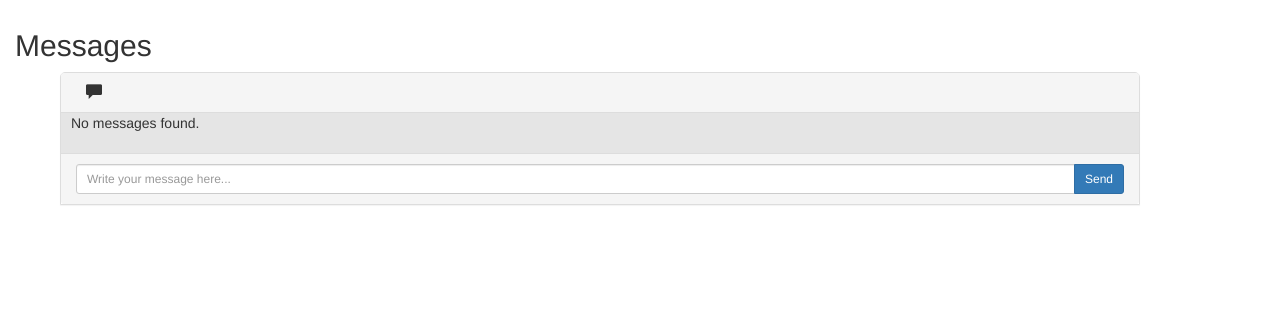
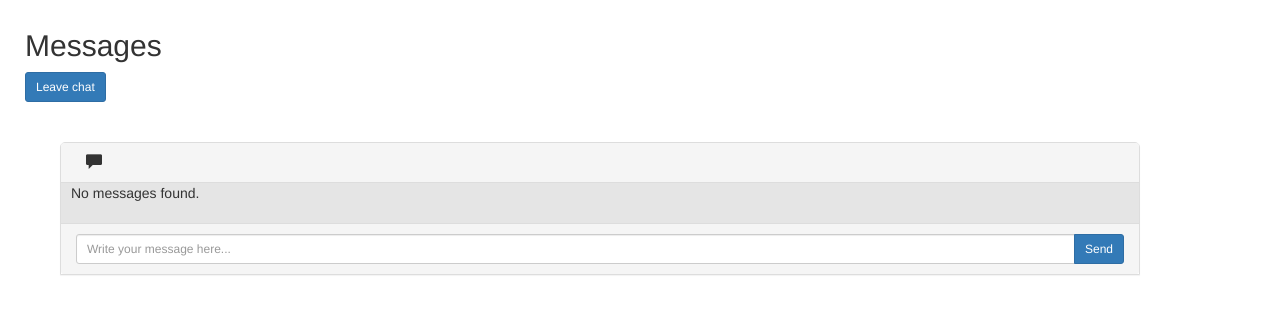
Before and after one commit to Messengr/Messengr, a Flask app: template SearchableEncryptedMessagingApp/templates/chat.html in a window 1280 px wide. Shown: the part 51-365 px from the top of the page. Run offline with Flask 2, Linux system fonts and the light colour scheme; the template is opened without the code that fills it, so the values that code supplies are empty; some libraries are stand-ins or nearby versions; some web fonts are replaced.

Commit message:
Real-time messaging now working (using flask_socketio).

```diff
--- a/SearchableEncryptedMessagingApp/app.py
+++ b/SearchableEncryptedMessagingApp/app.py
@@ -3,12 +3,14 @@ import sqlite3
 import bcrypt
 
 from flask import Flask, jsonify, make_response, redirect, render_template, request, session, url_for
+from flask_socketio import SocketIO, join_room, leave_room, send, emit
 
 import settings
 import db
 
 app = Flask(__name__)
 app.config.from_object(settings)
+socketio = SocketIO(app)
 
 DB = db.setup(app.config['DATABASE'])
 
@@ -99,10 +101,11 @@ def create_user():
 def logout():
     session.pop('logged_in', None)
     session.pop('user', None)
-    return redirect(url_for('home'))
+    session.pop('chat_id', None)
+    return redirect(url_for('login'))
 
 
-@app.route('/chat/<int:id>', methods=['GET', 'POST'])
+@app.route('/chat/<int:id>')
 def chat(id):
     # Check that user is logged in
     if 'logged_in' not in session or 'user' not in session:
@@ -114,19 +117,63 @@ def chat(id):
     if not chat or (user_id != chat['user1_id'] and user_id != chat['user2_id']):
         return make_response(jsonify({'error': 'Not found'}), 404)
     chat_id = chat['id']
+    session['chat_id'] = chat_id
     # Get the 'other' user in the chat
     other_userid = chat['user1_id']
     other_username = chat['user1_name']
     if user_id == chat['user1_id']:
         other_userid = chat['user2_id']
         other_username = chat['user2_name']
-    # If POST, new message has been sent
-    if request.method == 'POST':
-        message = request.form['message']
-        DB.add_message(message, user_id, username, other_userid, other_username, chat_id)
-        return redirect(url_for('chat', id=chat_id))
     messages = DB.get_chat_messages(id)
     return render_template('chat.html', chat_id=chat_id, messages=messages, user=user_id, other_user=other_username)
+
+
+@socketio.on('joined', namespace='/chat')
+def joined(data):
+    """Sent by clients when they enter a chat.
+    A status message is broadcast to all people in the chat."""
+    username = session['user']['username']
+    chat_id = session['chat_id']
+    join_room(chat_id)
+    emit('username', {'username': username}, room=request.sid)
+    emit('status', {'msg': username + ' has entered the room.'}, room=chat_id)
+
+
+@socketio.on('new_message', namespace='/chat')
+def new_message(data):
+    """Sent by a client when the user entered a new message.
+    The message is sent to both people in the chat."""
+    message = data['msg']
+    user_id = session['user']['id']
+    username = session['user']['username']
+    chat_id = session['chat_id']
+    chat = DB.get_chat(chat_id)
+    # Get the 'other' user in the chat
+    other_userid = chat['user1_id']
+    other_username = chat['user1_name']
+    if user_id == chat['user1_id']:
+        other_userid = chat['user2_id']
+        other_username = chat['user2_name']
+    # Insert into DB
+    msg_id = DB.add_message(message, user_id, username, other_userid, other_username, chat_id)
+    msg = DB.get_message(msg_id)
+    if len(msg) != 1:
+        print "Error"
+        return
+    msg = msg[0]
+    emit('message', {
+        'sender': msg['sender_username'],
+        'msg': msg['message'],
+        'dt': msg['dt']
+    }, room=chat_id)
+
+
+@socketio.on('left', namespace='/chat')
+def left(data):
+    """Sent by clients when they leave a chat.
+    A status message is broadcast to both people in the chat."""
+    leave_room(session['chat_id'])
+    session['chat_id'] = None
 
 
 # # RESTful routing (serves JSON to provide an external API)
@@ -178,4 +225,4 @@ if __name__ == '__main__':
         except sqlite3.OperationalError:
             print "Couldn't execute the SQL, exiting..."
             raise
-    app.run(host='0.0.0.0', debug=True)
+    socketio.run(app)
--- a/SearchableEncryptedMessagingApp/requirements.txt
+++ b/SearchableEncryptedMessagingApp/requirements.txt
@@ -2,9 +2,12 @@ bcrypt==2.0.0
 cffi==1.6.0
 coverage==4.0.3
 Flask==0.10.1
+Flask-SocketIO==2.2
 itsdangerous==0.24
 Jinja2==2.8
 MarkupSafe==0.23
 pycparser==2.14
+python-engineio==0.9.0
+python-socketio==1.2
 six==1.10.0
 Werkzeug==0.11.9
--- /dev/null
+++ b/SearchableEncryptedMessagingApp/static/scripts/chat.js
@@ -0,0 +1,99 @@
+// Useful format function
+if (!String.format) {
+  String.format = function(format) {
+    var args = Array.prototype.slice.call(arguments, 1);
+    return format.replace(/{(\d+)}/g, function(match, number) {
+      return typeof args[number] != 'undefined'
+        ? args[number]
+        : match
+      ;
+    });
+  };
+}
+
+$(document).ready(function(){
+    // Scroll to bottom
+    $("#chat_base").scrollTop($("#chat_base")[0].scrollHeight);
+
+    var socket;
+    var current_username;
+
+    socket = io.connect('http://' + document.domain + ':' + location.port + '/chat');
+    socket.on('connect', function() {
+        socket.emit('joined', {});
+    });
+    socket.on('username', function(data) {
+        // Cache current user's name
+        current_username = data['username'];
+    });
+    socket.on('status', function(data) {
+        alert(data['msg']);
+    });
+    socket.on('message', function(data) {
+        var msg = data['msg'];
+        var username = data['sender'];
+        var dt = data['dt'];
+        var new_message;
+        if (current_username == username) {
+            new_message = newSenderMessage(msg, username, dt);
+        }
+        else {
+            new_message = newReceiverMessage(msg, username, dt);
+        }
+        $("#chat_base").append(new_message);
+        $("#chat_base").scrollTop($("#chat_base")[0].scrollHeight);
+    });
+
+    $("#message").keyup(function(event){
+        if(event.keyCode == 13){
+            $("#send_message").click();
+        }
+    });
+    $("#send_message").click(function() {
+        var message = $('#message').val();
+        if (message === '') {
+            return;
+        }
+        // Clear message box
+        $('#message').val('');
+        // Send message to server
+        socket.emit('new_message', {msg: message});
+    });
+    $('#leaveChat').click(function (url) {
+        socket.emit('left', {}, function() {
+            socket.disconnect();
+            // Go back to the login page
+            window.location.href = "/";
+        });
+    });
+
+    function newSenderMessage(msg, username, dt) {
+        var message = "<div class='row msg_container base_sent'>" +
+                    "<div class='col-md-10 col-xs-10'>" +
+                    "<div class='messages msg_sent'>" +
+                    "<p class='text-warning'>{0}</p>" +
+                    "<time datetime='{2}' class=''>{1} • {2}</time>" +
+                    "</div>" +
+                    "</div>" +
+                    "<div class='col-md-2 col-xs-2 avatar'>" +
+                    "<img src='http://www.bitrebels.com/wp-content/uploads/2011/02/Original-Facebook-Geek-Profile-Avatar-1.jpg' height='100' width='100' class='img-responsive'>" +
+                    "</div>" +
+                    "</div>";
+        return String.format(message, msg, username, dt);
+    };
+
+    function newReceiverMessage(msg, username, dt) {
+        var message = "<div class='row msg_container base_receive'>" +
+                "<div class='col-md-2 col-xs-2 avatar'>" +
+                "<img src='http://www.bitrebels.com/wp-content/uploads/2011/02/Original-Facebook-Geek-Profile-Avatar-1.jpg' height='100' width='100' class='img-responsive'>" +
+                "</div>" +
+                "<div class='col-md-10 col-xs-10'>" +
+                "<div class='messages msg_receive'>" +
+                "<p class='text-warning'>{0}</p>" +
+                "<time datetime='{2}' class=''>{1} • {2}</time>" +
+                "</div>" +
+                "</div>" +
+                "</div>";
+        return String.format(message, msg, username, dt);
+    };
+});
--- a/SearchableEncryptedMessagingApp/templates/chat.html
+++ b/SearchableEncryptedMessagingApp/templates/chat.html
@@ -1,13 +1,23 @@
 {% extends "main.html" %}
 
 {% block title %}Test Message App | Home{% endblock %}
+
+{% block extra_js %}
+<script src="{{ url_for('static', filename='scripts/chat.js') }}"></script>
+{% endblock%}
 
 {% block content %}
 
     <div class="container">
 
-        <h2>Messages</h2>
-        <div class="row chat-window col-xs-5 col-md-12" id="chat_window_1" style="margin-left:10px;">
+        <div class="row" style="margin-left:10px;">
+            <h2>Messages</h2>
+            <button class="btn btn-primary btn-sm" id="leaveChat">Leave chat</button>
+        </div>
+
+        <br><br>
+
+        <div class="row chat-window col-xs-5 col-md-12" style="margin-left:10px;">
             <div class="col-xs-12 col-md-12">
                 <div class="panel panel-default">
                     <div class="panel-heading top-bar">
@@ -16,7 +26,7 @@
 
                         </div>
                     </div>
-                    <div class="panel-body msg_container_base">
+                    <div class="panel-body msg_container_base" id="chat_base">
                         {% if messages %}
                             {% for m in messages %}
                                 {% if m.sender_id == user %}
@@ -40,7 +50,7 @@
                                         <div class="col-md-10 col-xs-10">
                                             <div class="messages msg_receive">
                                                 <p class="text-warning">{{ m.message }}</p>
-                                                <time datetime="{ m.dt }}" class="">{{ m.sender_username }} • {{ m.dt }}</time>
+                                                <time datetime="{{ m.dt }}" class="">{{ m.sender_username }} • {{ m.dt }}</time>
                                             </div>
                                         </div>
                                     </div>
@@ -51,13 +61,11 @@
                         {% endif %}
                     </div>
                     <div class="panel-footer">
-                        <form action="{{ url_for('chat', id=chat_id) }}" method="post">
-                            <div class="input-group">
-                                <input id="message" name="message" type="text" class="form-control input-sm chat_input" placeholder="Write your message here..."> <span class="input-group-btn">
-                                <button class="btn btn-primary btn-sm" type="submit" id="btn-chat">Send</button>
-                                </span>
-                            </div>
-                        </form>
+                        <div class="input-group">
+                            <input id="message" name="message" type="text" class="form-control input-sm chat_input" placeholder="Write your message here..."> <span class="input-group-btn">
+                            <button class="btn btn-primary btn-sm" type="submit" id="send_message">Send</button>
+                            </span>
+                        </div>
                     </div>
                 </div>
             </div>
--- a/SearchableEncryptedMessagingApp/templates/main.html
+++ b/SearchableEncryptedMessagingApp/templates/main.html
@@ -62,5 +62,10 @@
         <script src="https://maxcdn.bootstrapcdn.com/bootstrap/3.3.2/js/bootstrap.min.js"></script>
         <script src="{{ url_for('static', filename='scripts/sjcl.js') }}"></script>
         <script src="{{ url_for('static', filename='scripts/main.js') }}"></script>
+        <script type="text/javascript" src="//cdnjs.cloudflare.com/ajax/libs/socket.io/1.3.6/socket.io.min.js"></script>
+
+        {% block extra_js %}
+        {% endblock%}
+
     </body>
 </html>
```
